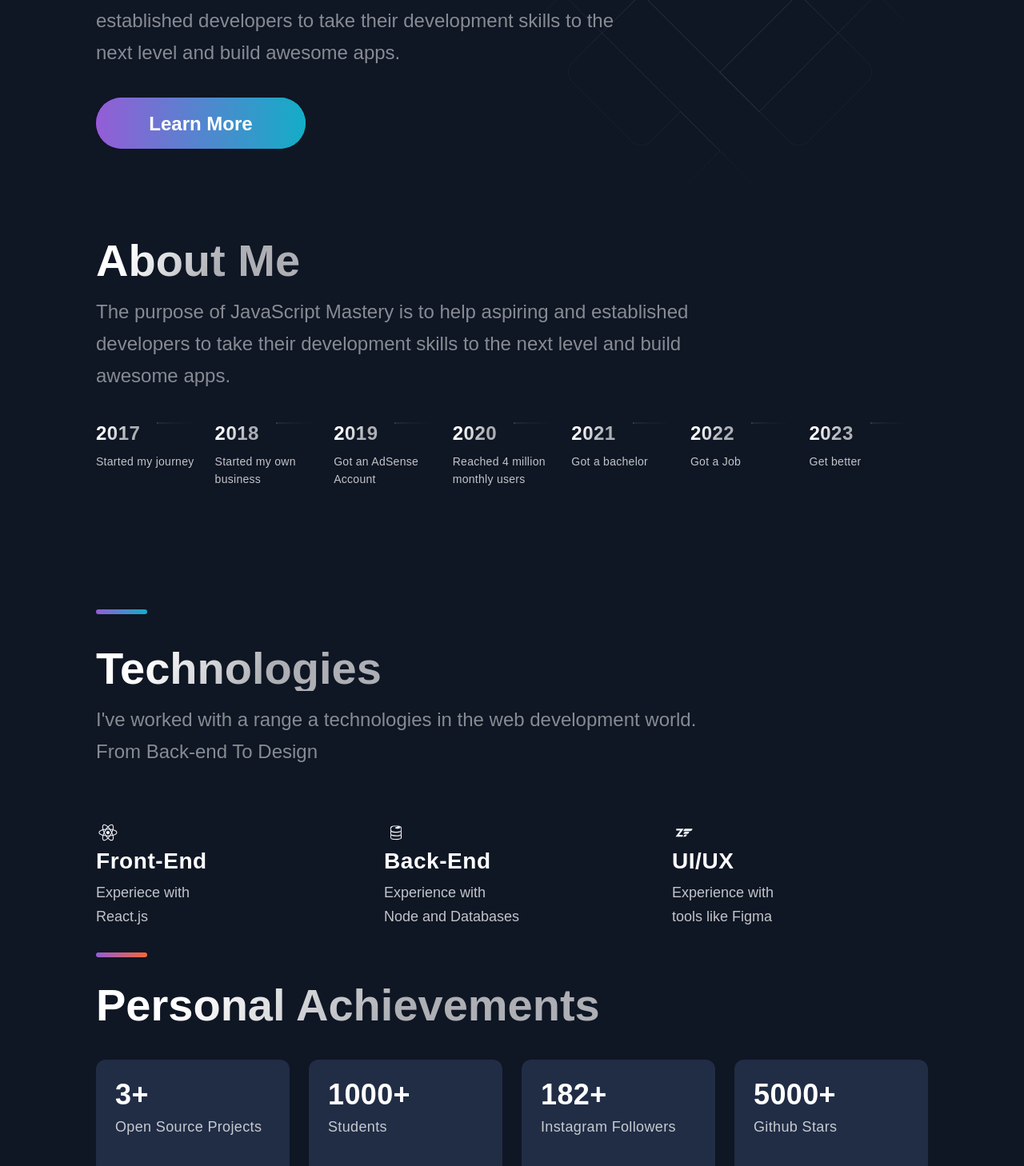
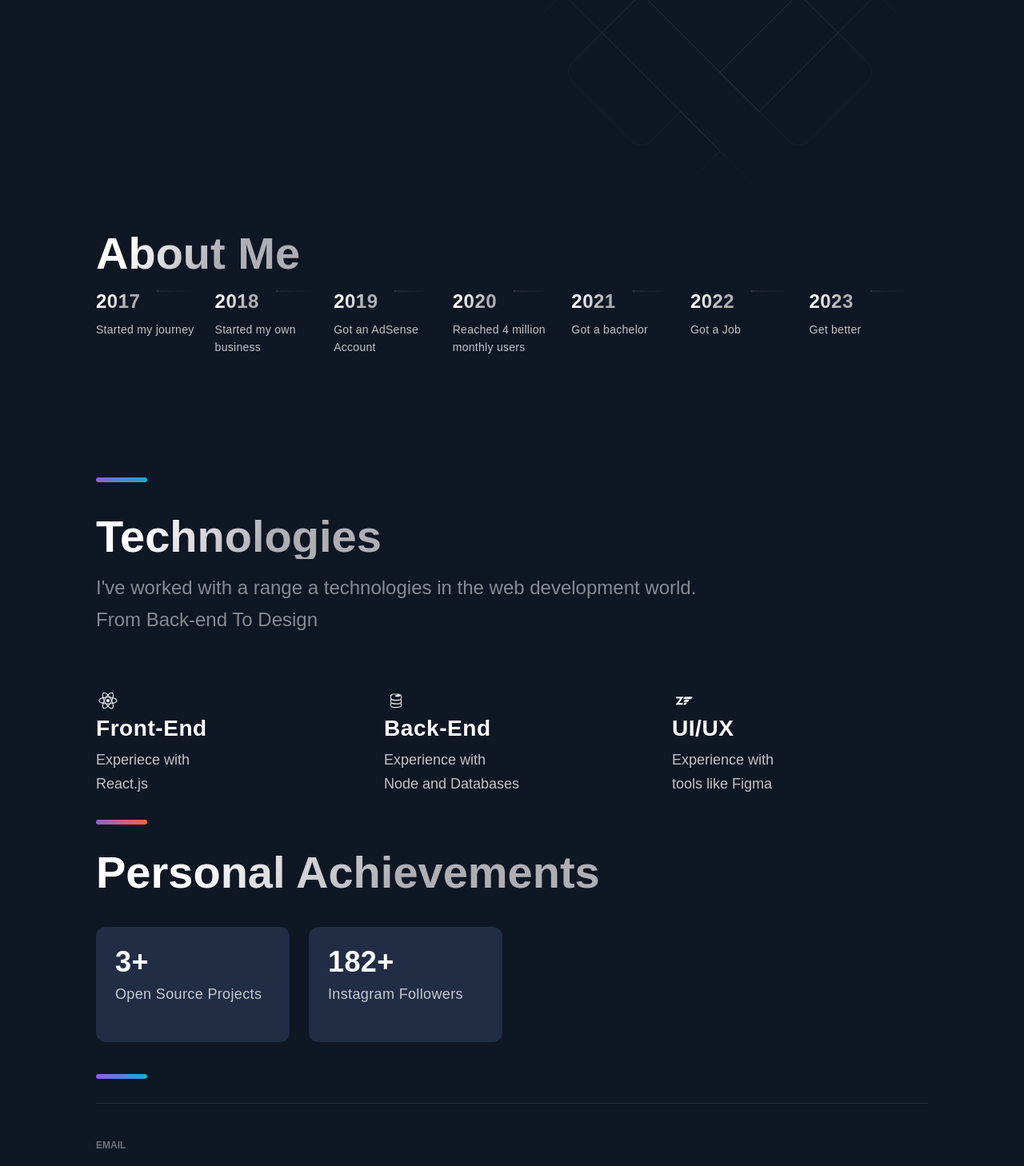
Before and after one commit to florijohn/portfolio-website, a Next.js app: page / in a window 1280 px wide. Shown: the part 380-1838 px from the top of the page at 80% size. Built offline with nearby package versions, Linux system fonts and the light colour scheme; a web font is replaced by a local one.

Commit message:
added infos

```diff
--- a/src/components/Acomplishments/Acomplishments.js
+++ b/src/components/Acomplishments/Acomplishments.js
@@ -5,9 +5,7 @@ import { Box, Boxes, BoxNum, BoxText } from './AcomplishmentsStyles';
 
 const data = [
   { number: 3, text: 'Open Source Projects'},
-  { number: 1000, text: 'Students', },
   { number: 182, text: 'Instagram Followers', },
-  { number: 5000, text: 'Github Stars', }
 ];
 
 const Acomplishments = () => (
--- a/src/components/Hero/Hero.js
+++ b/src/components/Hero/Hero.js
@@ -12,10 +12,6 @@ const Hero = (props) => (
           Welcome To <br />
           My Personal Portfolio
         </SectionTitle>
-        <SectionText>
-        The purpose of JavaScript Mastery is to help aspiring and established developers to take their development skills to the next level and build awesome apps.
-        </SectionText>
-        <Button onClick={props.handleClick}>Learn More</Button>
       </LeftSection>
     </Section>
   </>
--- a/src/components/TimeLine/TimeLine.js
+++ b/src/components/TimeLine/TimeLine.js
@@ -45,9 +45,6 @@ const Timeline = () => {
   return (
     <Section id="about">
       <SectionTitle>About Me</SectionTitle>
-      <SectionText>
-      The purpose of JavaScript Mastery is to help aspiring and established developers to take their development skills to the next level and build awesome apps.
-      </SectionText>
       <CarouselContainer ref={carouselRef} onScroll={handleScroll}>
         <>
           {TimeLineData.map((item, index) => (
```
